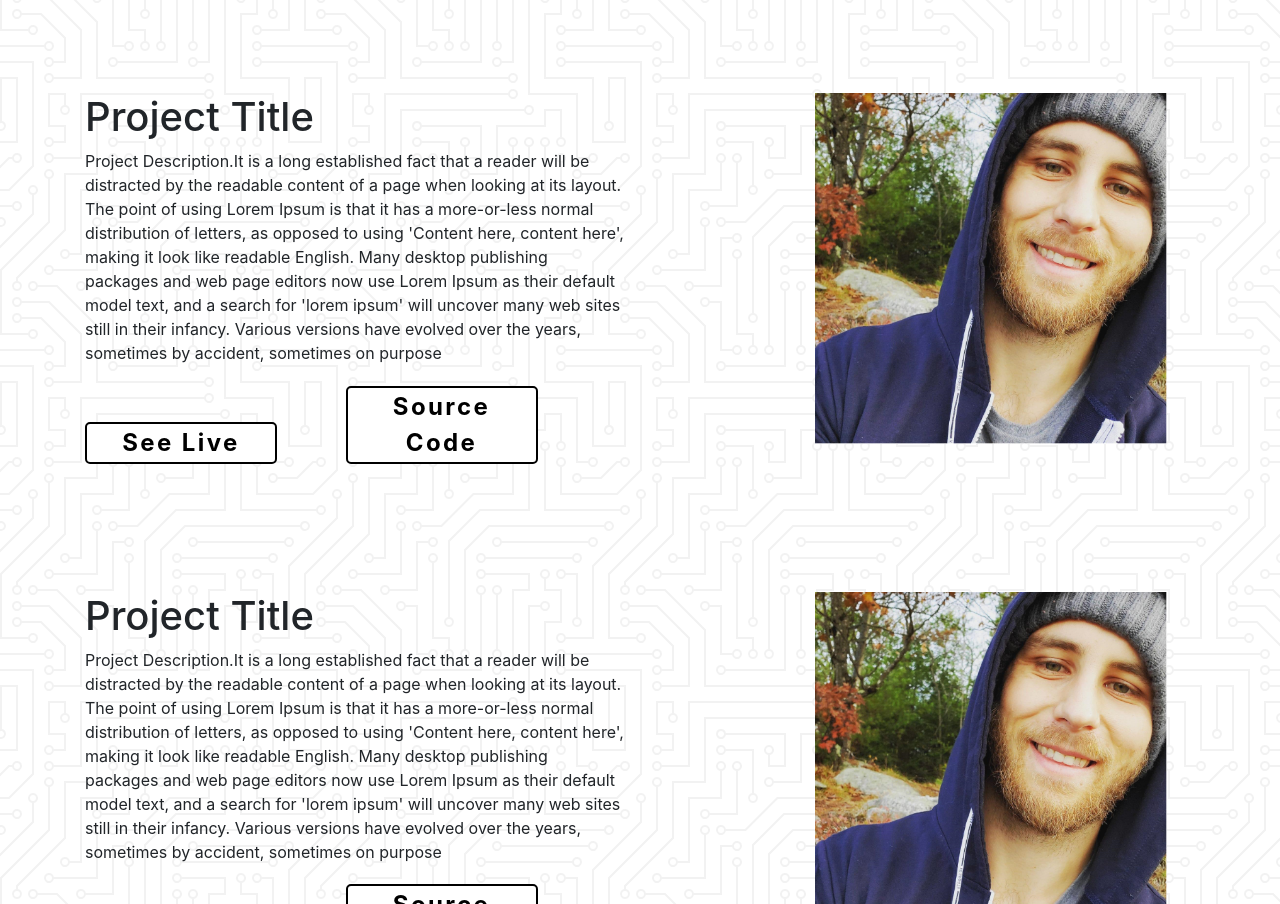
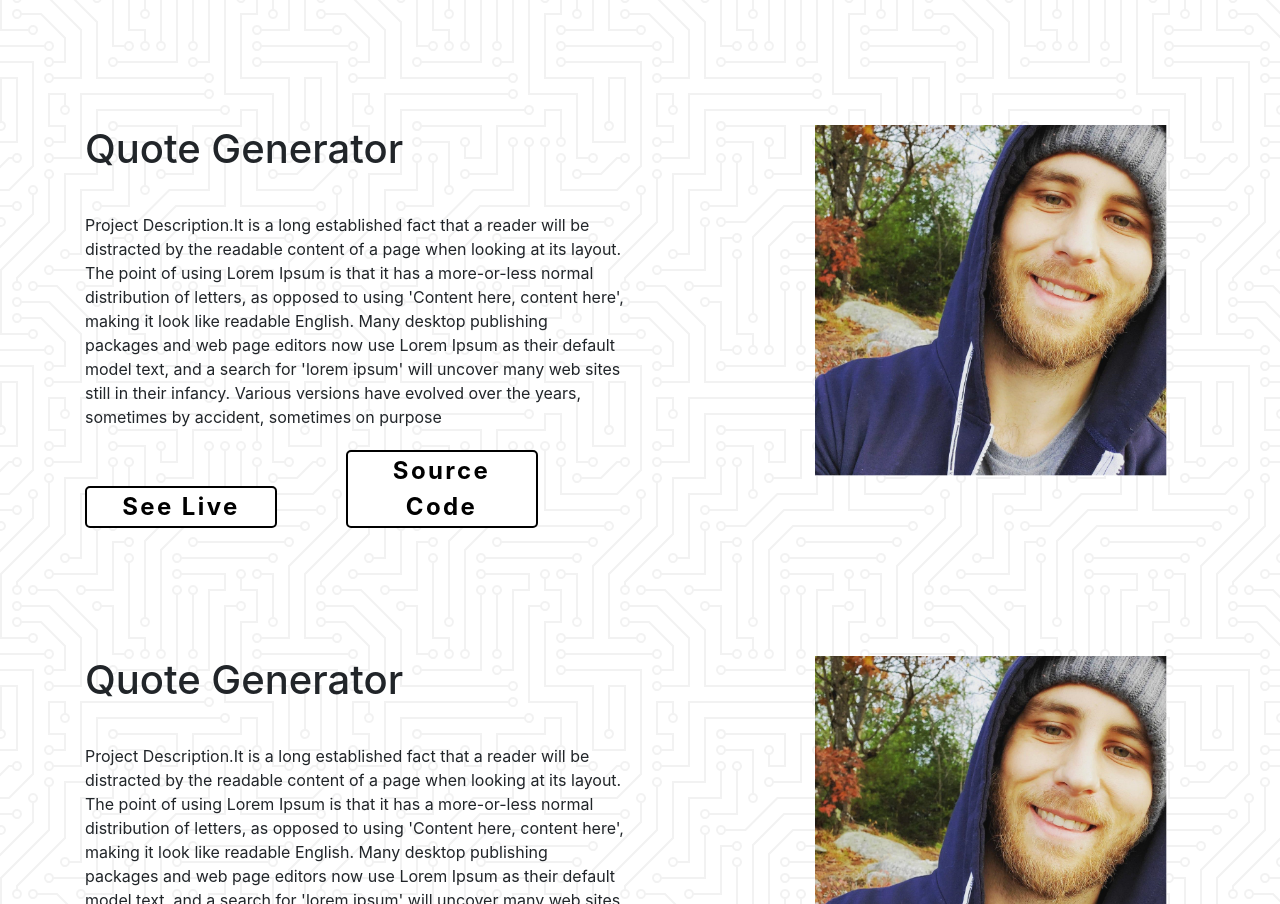
Before and after one commit to fmanjencic/fmanjencic.github.io, a plain HTML site: page index.html in a window 1280 px wide. Shown: the part 2307-3211 px from the top of the page. Drawn offline with nearby package versions, Linux system fonts and the light colour scheme.

Commit message:
updated project spacing

```diff
--- a/index.html
+++ b/index.html
@@ -38,7 +38,7 @@
         <!-- Project-->
         <div class="row">
             <div class="col-lg-6">
-            <h1>Quote Generator</h1>
+            <h1 class="project-title">Quote Generator</h1>
                 <p>Project Description.It is a long established fact that a reader will be distracted by the readable content of a page when looking at its layout. The point of using Lorem Ipsum is that it has a more-or-less normal distribution of letters, as opposed to using 'Content here, content here', making it look like readable English. Many desktop publishing packages and web page editors now use Lorem Ipsum as their default model text, and a search for 'lorem ipsum' will uncover many web sites still in their infancy. Various versions have evolved over the years, sometimes by accident, sometimes on purpose  </p>
                 <button class="project-btns">See Live</button>
                 <span id="btn-padding"></span>
@@ -52,7 +52,7 @@
         <!-- Project-->
         <div class="row">
             <div class="col-lg-6">
-            <h1>Project Title</h1>
+            <h1 class="project-title">Quote Generator</h1>
                 <p>Project Description.It is a long established fact that a reader will be distracted by the readable content of a page when looking at its layout. The point of using Lorem Ipsum is that it has a more-or-less normal distribution of letters, as opposed to using 'Content here, content here', making it look like readable English. Many desktop publishing packages and web page editors now use Lorem Ipsum as their default model text, and a search for 'lorem ipsum' will uncover many web sites still in their infancy. Various versions have evolved over the years, sometimes by accident, sometimes on purpose  </p>
                 <button class="project-btns">See Live</button>
                 <span id="btn-padding"></span>
@@ -66,7 +66,7 @@
         <!-- Project-->
         <div class="row">
             <div class="col-lg-6">
-            <h1>Project Title</h1>
+            <h1 class="project-title">Quote Generator</h1>
                 <p>Project Description.It is a long established fact that a reader will be distracted by the readable content of a page when looking at its layout. The point of using Lorem Ipsum is that it has a more-or-less normal distribution of letters, as opposed to using 'Content here, content here', making it look like readable English. Many desktop publishing packages and web page editors now use Lorem Ipsum as their default model text, and a search for 'lorem ipsum' will uncover many web sites still in their infancy. Various versions have evolved over the years, sometimes by accident, sometimes on purpose  </p>
                 <button class="project-btns">See Live</button>
                 <span id="btn-padding"></span>
--- a/style.css
+++ b/style.css
@@ -186,6 +186,10 @@
     margin-left: 4em;
 }
 
+.project-title {
+    margin-bottom: 1em;
+}
+
 /*CONTACT*/
 
 .contact-container {
```
